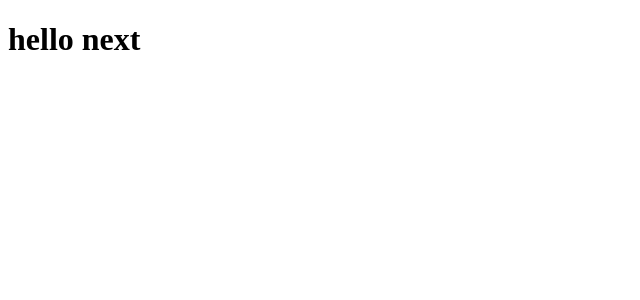
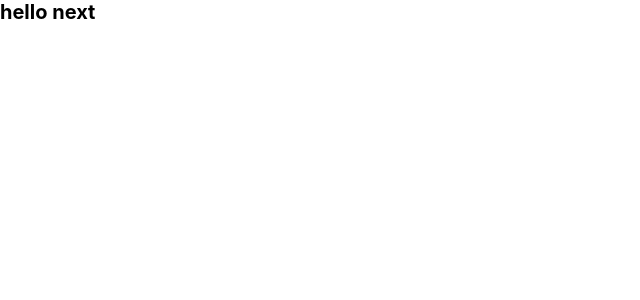
Before and after one commit to gnbaron/next-destination, a Next.js app: page / in a window 1280 px wide. Shown: the top 300 px of the page, without its empty margins (0-640 px from the left). Built offline with nearby package versions, Linux system fonts and the light colour scheme.

Commit message:
add styled components

```diff
--- a/package.json
+++ b/package.json
@@ -19,7 +19,8 @@
   "dependencies": {
     "next": "10.0.8",
     "react": "17.0.1",
-    "react-dom": "17.0.1"
+    "react-dom": "17.0.1",
+    "styled-components": "^5.2.1"
   },
   "devDependencies": {
     "@babel/preset-typescript": "^7.13.0",
@@ -28,8 +29,10 @@
     "@types/jest": "^26.0.20",
     "@types/node": "^14.14.34",
     "@types/react": "^17.0.3",
+    "@types/styled-components": "^5.1.9",
     "@typescript-eslint/eslint-plugin": "^4.17.0",
     "@typescript-eslint/parser": "^4.17.0",
+    "babel-plugin-styled-components": "^1.12.0",
     "eslint": "^7.22.0",
     "eslint-config-prettier": "^8.1.0",
     "eslint-plugin-prettier": "^3.3.1",
@@ -37,6 +40,7 @@
     "eslint-plugin-react-hooks": "^4.2.0",
     "husky": "^5.1.3",
     "jest": "^26.6.3",
+    "jest-styled-components": "^7.0.3",
     "lint-staged": "^10.5.4",
     "prettier": "2.2.1",
     "typescript": "^4.2.3"
--- /dev/null
+++ b/src/pages/_app.tsx
@@ -0,0 +1,20 @@
+import type { AppProps } from 'next/app'
+import Head from 'next/head'
+import GlobalStyles from 'styles/global'
+
+function App({ Component, pageProps }: AppProps) {
+  return (
+    <>
+      <Head>
+        <title>Next Destination</title>
+        <link rel="shortcut icon" href="/favicon.ico" />
+        <link rel="apple-touch-icon" href="/favicon.ico" />
+        <meta name="description" content="Destination explorer app" />
+      </Head>
+      <GlobalStyles />
+      <Component {...pageProps} />
+    </>
+  )
+}
+
+export default App
--- /dev/null
+++ b/src/pages/_document.tsx
@@ -0,0 +1,48 @@
+import Document, {
+  DocumentContext,
+  Head,
+  Html,
+  Main,
+  NextScript,
+} from 'next/document'
+import { ServerStyleSheet } from 'styled-components'
+
+export default class MyDocument extends Document {
+  static async getInitialProps(ctx: DocumentContext) {
+    const sheet = new ServerStyleSheet()
+    const originalRenderPage = ctx.renderPage
+
+    try {
+      ctx.renderPage = () =>
+        originalRenderPage({
+          enhanceApp: (App) => (props) =>
+            sheet.collectStyles(<App {...props} />),
+        })
+
+      const initialProps = await Document.getInitialProps(ctx)
+      return {
+        ...initialProps,
+        styles: (
+          <>
+            {initialProps.styles}
+            {sheet.getStyleElement()}
+          </>
+        ),
+      }
+    } finally {
+      sheet.seal()
+    }
+  }
+
+  render() {
+    return (
+      <Html>
+        <Head />
+        <body>
+          <Main />
+          <NextScript />
+        </body>
+      </Html>
+    )
+  }
+}
--- /dev/null
+++ b/src/styles/global.ts
@@ -0,0 +1,23 @@
+import { createGlobalStyle } from 'styled-components'
+
+const GlobalStyle = createGlobalStyle`
+  * {
+    margin: 0;
+    padding: 0;
+    box-sizing: border-box;
+  }
+
+  html {
+    font-size: 62.5%;
+  }
+
+  /* html, body, #__next {
+    height: 100%;
+  } */
+
+  body {
+    font-family: --apple-system, BlinkMacSystemFont, 'Segoe UI', Roboto, Oxygen, Ubuntu, Cantarell, 'Open Sans', 'Helvetica Neue', sans-serif;
+  }
+`
+
+export default GlobalStyle
--- a/tsconfig.json
+++ b/tsconfig.json
@@ -1,5 +1,6 @@
 {
   "compilerOptions": {
+    "baseUrl": "src",
     "target": "es5",
     "lib": [
       "dom",
```
Also changed, not shown: .babelrc, .jest/setup.ts, 1 other file (tests, documents, lock files or other folders).
